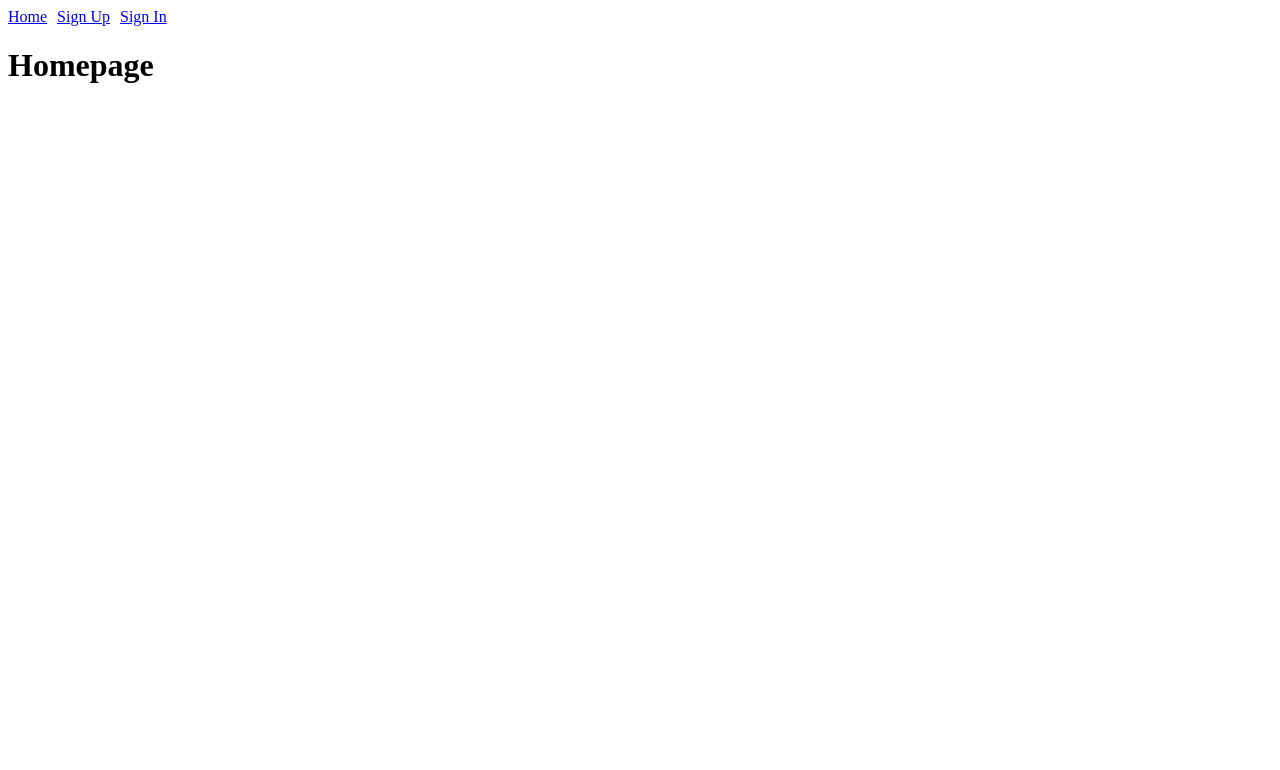
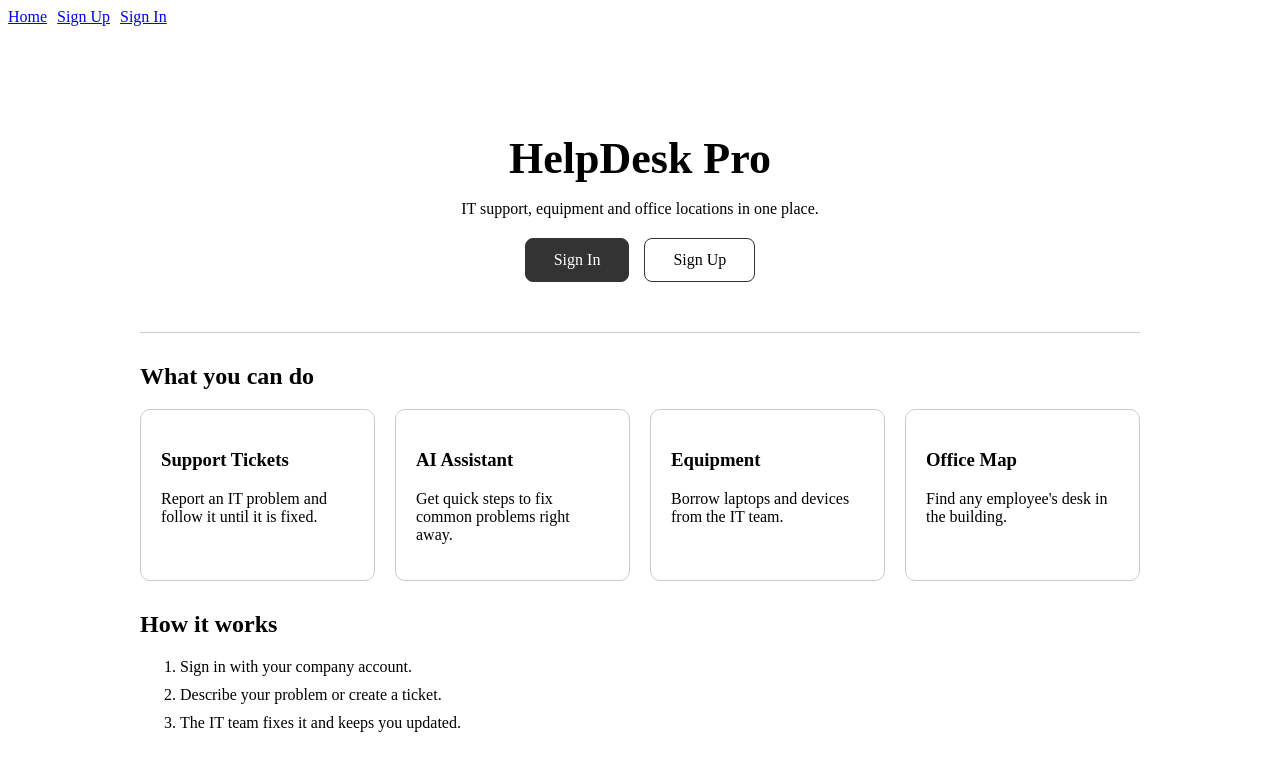
Before and after one commit to 3mm2ry/project3-HelpDesk-Frontend, a React (Vite) app: page / in a window 1280 px wide. Shown: the top 770 px of the page. Built offline with nearby package versions, Linux system fonts and the light colour scheme; no server answers.

Commit message:
Add Homepage for logged-out visitors and redirect logged-in users to Dashboard

```diff
--- a/src/App.jsx
+++ b/src/App.jsx
@@ -61,7 +61,10 @@ function App() {
 
       <Routes>
         {/* Template Routes */}
-        <Route path="/" element={<Homepage />} />
+        <Route
+          path="/"
+          element={user ? <Navigate to="/dashboard" /> : <Homepage />}
+        />
 
         <Route path="/sign-up" element={<SignupPage />} />
 
--- /dev/null
+++ b/src/pages/Homepage.css
@@ -0,0 +1,55 @@
+.homepage {
+  padding: 20px;
+  max-width: 1000px;
+  margin: 0 auto;
+}
+
+.hero {
+  text-align: center;
+  padding: 50px 20px;
+  border-bottom: 1px solid #ccc;
+  margin-bottom: 30px;
+}
+
+.hero h1 {
+  font-size: 44px;
+  margin-bottom: 10px;
+}
+
+.hero-buttons {
+  display: flex;
+  justify-content: center;
+  gap: 15px;
+  margin-top: 20px;
+}
+
+.button {
+  padding: 12px 28px;
+  border-radius: 8px;
+  border: 1px solid #333;
+  background: #333;
+  color: white;
+  text-decoration: none;
+}
+
+.button-outline {
+  background: none;
+  color: inherit;
+}
+
+.features {
+  display: grid;
+  grid-template-columns: repeat(auto-fit, minmax(200px, 1fr));
+  gap: 20px;
+  margin-bottom: 30px;
+}
+
+.feature-box {
+  border: 1px solid #ccc;
+  border-radius: 10px;
+  padding: 20px;
+}
+
+.steps li {
+  margin-bottom: 10px;
+}
--- a/src/pages/Homepage.jsx
+++ b/src/pages/Homepage.jsx
@@ -1,11 +1,53 @@
-import React from 'react'
+import { Link } from "react-router";
+import "./Homepage.css";
 
 function Homepage() {
+  const features = [
+    { title: "Support Tickets", text: "Report an IT problem and follow it until it is fixed." },
+    { title: "AI Assistant", text: "Get quick steps to fix common problems right away." },
+    { title: "Equipment", text: "Borrow laptops and devices from the IT team." },
+    { title: "Office Map", text: "Find any employee's desk in the building." },
+  ];
+
+  const steps = [
+    "Sign in with your company account.",
+    "Describe your problem or create a ticket.",
+    "The IT team fixes it and keeps you updated.",
+  ];
+
   return (
-    <div>
-      <h1>Homepage</h1>
+    <div className="homepage">
+      <section className="hero">
+        <h1>HelpDesk Pro</h1>
+        <p>IT support, equipment and office locations in one place.</p>
+        <div className="hero-buttons">
+          <Link className="button" to="/sign-in">
+            Sign In
+          </Link>
+          <Link className="button button-outline" to="/sign-up">
+            Sign Up
+          </Link>
+        </div>
+      </section>
+
+      <h2>What you can do</h2>
+      <div className="features">
+        {features.map((oneFeature) => (
+          <div className="feature-box" key={oneFeature.title}>
+            <h3>{oneFeature.title}</h3>
+            <p>{oneFeature.text}</p>
+          </div>
+        ))}
+      </div>
+
+      <h2>How it works</h2>
+      <ol className="steps">
+        {steps.map((oneStep) => (
+          <li key={oneStep}>{oneStep}</li>
+        ))}
+      </ol>
     </div>
-  )
+  );
 }
 
-export default Homepage
+export default Homepage;
```
